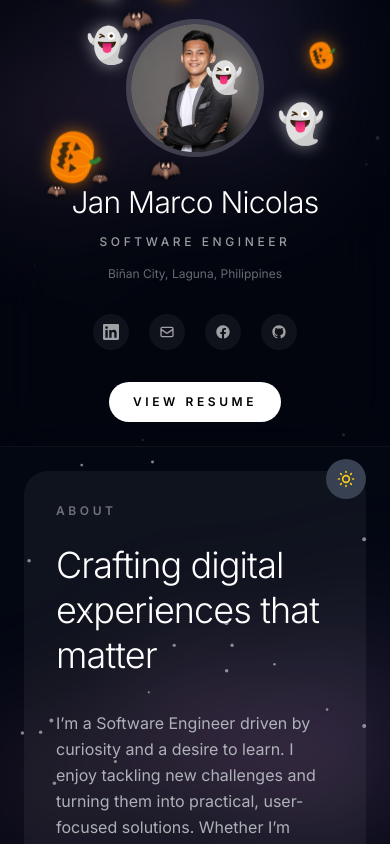
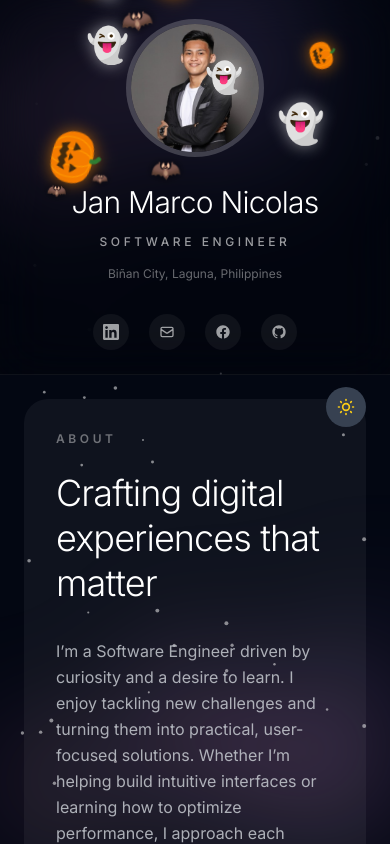
Before and after one commit to jmnicolass/Modern-Portfolio, a Vue app: page / in a window 390 px wide. Shown: the top 845 px of the page. Built offline with nearby package versions, Linux system fonts and the light colour scheme.

Commit message:
Remove redundant code.

```diff
--- a/src/App.vue
+++ b/src/App.vue
@@ -195,18 +195,10 @@
               {{ profile.title }}
             </p>
           </div>
-
           <p class="text-xs opacity-40">
             {{ profile.location }}
           </p>
         </div>
-
-        <div class="hidden md:block max-w-xs">
-          <p class="text-sm leading-relaxed opacity-70" :class="darkMode ? 'text-gray-300' : 'text-gray-600'">
-            {{ profile.bio }}
-          </p>
-        </div>
-
         <div class="flex gap-5">
           <a v-for="link in socialLinks" :key="link.id" :href="link.url" target="_blank"
             class="w-9 h-9 rounded-full flex items-center justify-center transition-all hover:scale-110 hover:-translate-y-1"
@@ -234,15 +226,8 @@
             </span>
           </a>
         </div>
-
-        <button @click="openResumeModal"
-          class="px-6 py-3 rounded-full text-xs uppercase tracking-[0.3em] font-semibold transition-all hover:scale-105"
-          :class="darkMode ? 'bg-white text-black hover:bg-white/90' : 'bg-black text-white hover:bg-gray-800'">
-          View Resume
-        </button>
       </div>
     </aside>
-
 
     <main class="flex-1 md:overflow-hidden flex flex-col transition-colors duration-300 relative"
       :class="darkMode ? 'bg-transparent' : 'bg-gray-50'">
@@ -332,7 +317,7 @@
                 <span class="text-2xl opacity-0 group-hover/card:opacity-100 transition-opacity">→</span>
               </div>
               <h3 class="text-xl font-medium mb-3" :class="darkMode ? 'text-white' : 'text-gray-900'">{{ project.title
-              }}</h3>
+                }}</h3>
               <p class="text-sm opacity-70 mb-4 line-clamp-2" :class="darkMode ? 'text-gray-300' : 'text-gray-600'">
                 {{ project.description }}
               </p>
@@ -400,7 +385,7 @@
               <div class="space-y-4">
                 <div v-for="edu in education" :key="edu.id">
                   <h3 class="font-medium text-sm mb-1" :class="darkMode ? 'text-white' : 'text-gray-900'">{{ edu.degree
-                  }}</h3>
+                    }}</h3>
                   <p class="text-xs opacity-60 mb-1">{{ edu.school }}</p>
                   <p class="text-xs opacity-40">{{ edu.year }}</p>
                 </div>
@@ -410,7 +395,7 @@
             <div class="md:col-span-4 p-6 rounded-3xl transition-all duration-500"
               :class="darkMode ? 'bg-white/5 hover:bg-white/10' : 'bg-gradient-to-br from-green-50 to-teal-50 hover:shadow-xl'">
               <span class="text-xs uppercase tracking-[0.3em] font-semibold opacity-40 mb-4 block">{{ hobbies.title
-              }}</span>
+                }}</span>
               <p class="text-sm leading-relaxed opacity-80" :class="darkMode ? 'text-gray-300' : 'text-gray-700'">
                 {{ hobbies.description }}
               </p>
```
